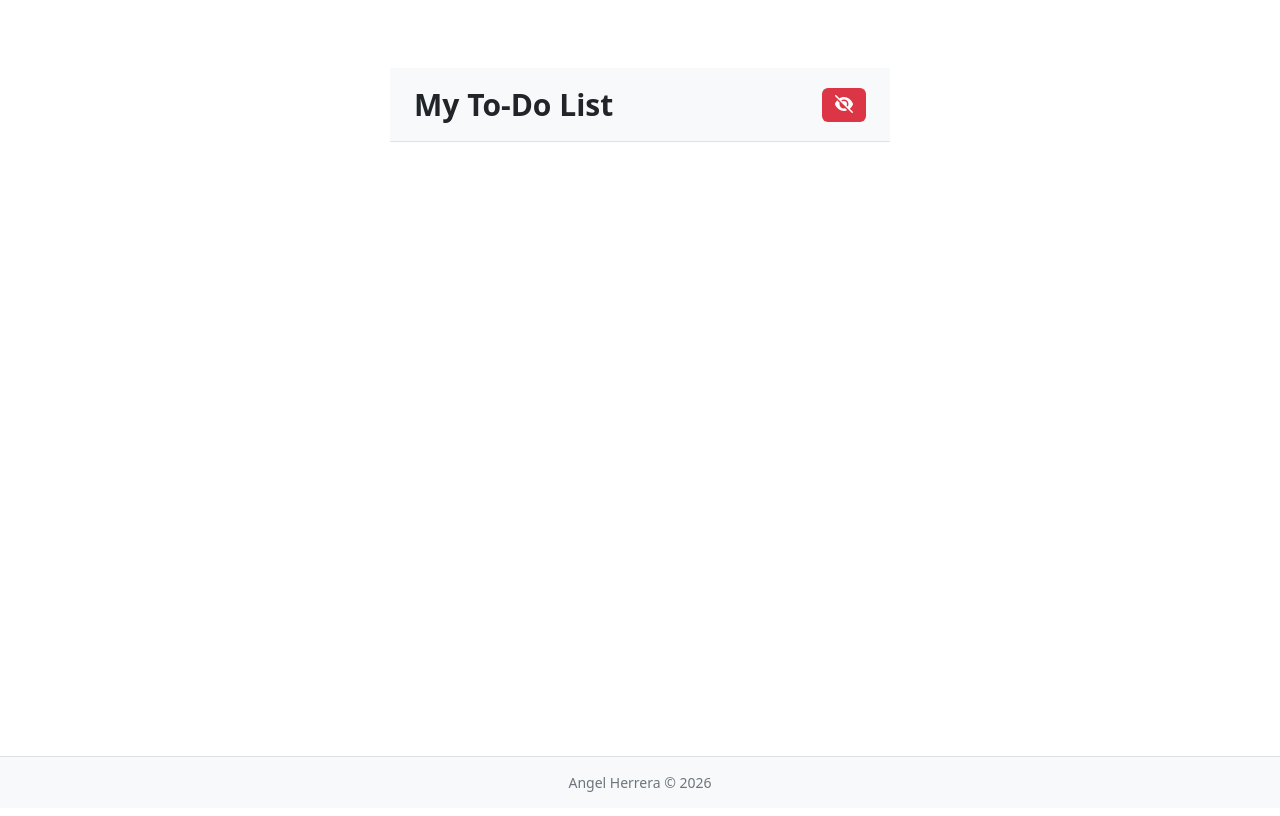
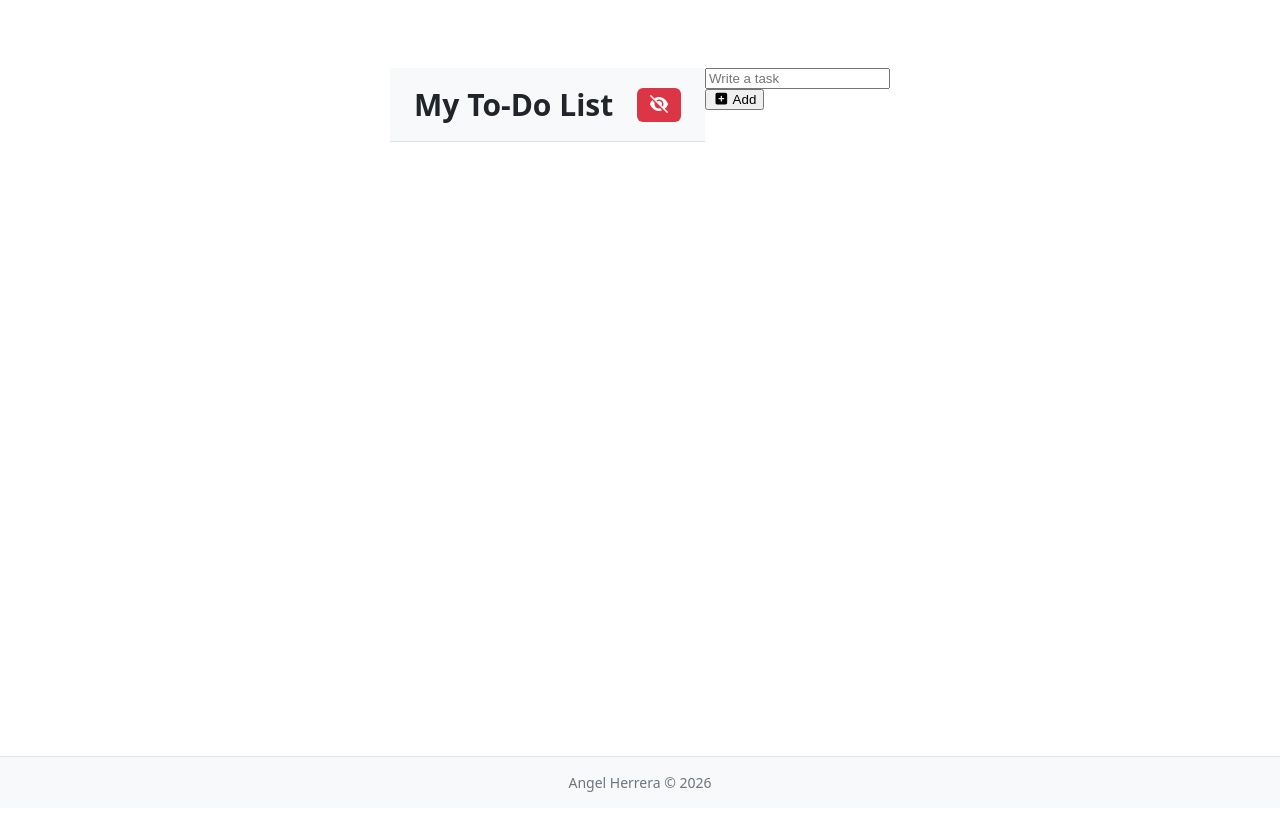
Before and after one commit to herreraayalaangeljair-dev/To-Do-List, a React (Create React App) app: page / in a window 1280 px wide. Built offline with nearby package versions, Linux system fonts and the light colour scheme.

Commit message:
input y btn agregados

```diff
--- a/src/App.js
+++ b/src/App.js
@@ -1,10 +1,12 @@
 import Header from "./Components/Header";
+import FormularioTareas from "./Components/FormularioTareas";
 
 const App = () => {
     return (
         <div className="container">
             <div className="header-container">
                 <Header />
+                <FormularioTareas />
             </div>
             <footer className="footer">
                 <p className="footer_text">Angel Herrera © 2026</p>
--- /dev/null
+++ b/src/Components/FormularioTareas.js
@@ -0,0 +1,22 @@
+import { FontAwesomeIcon } from '@fortawesome/react-fontawesome';
+import { faSquarePlus } from '@fortawesome/free-solid-svg-icons';
+const FormularioTareas = () => {
+
+    return (
+        <div>
+            <form className="Formulario-Tareas">
+                <input
+                    type="text"
+                    className="Formulario-Tareas-input"
+                    placeholder="Write a task"></input>
+                <button
+                    type="submit"
+                    className="Formulario-Tareas-btn">
+                    <FontAwesomeIcon icon={faSquarePlus} /> Add
+                </button>
+            </form>
+        </div>
+    )
+}
+
+export default FormularioTareas
```
